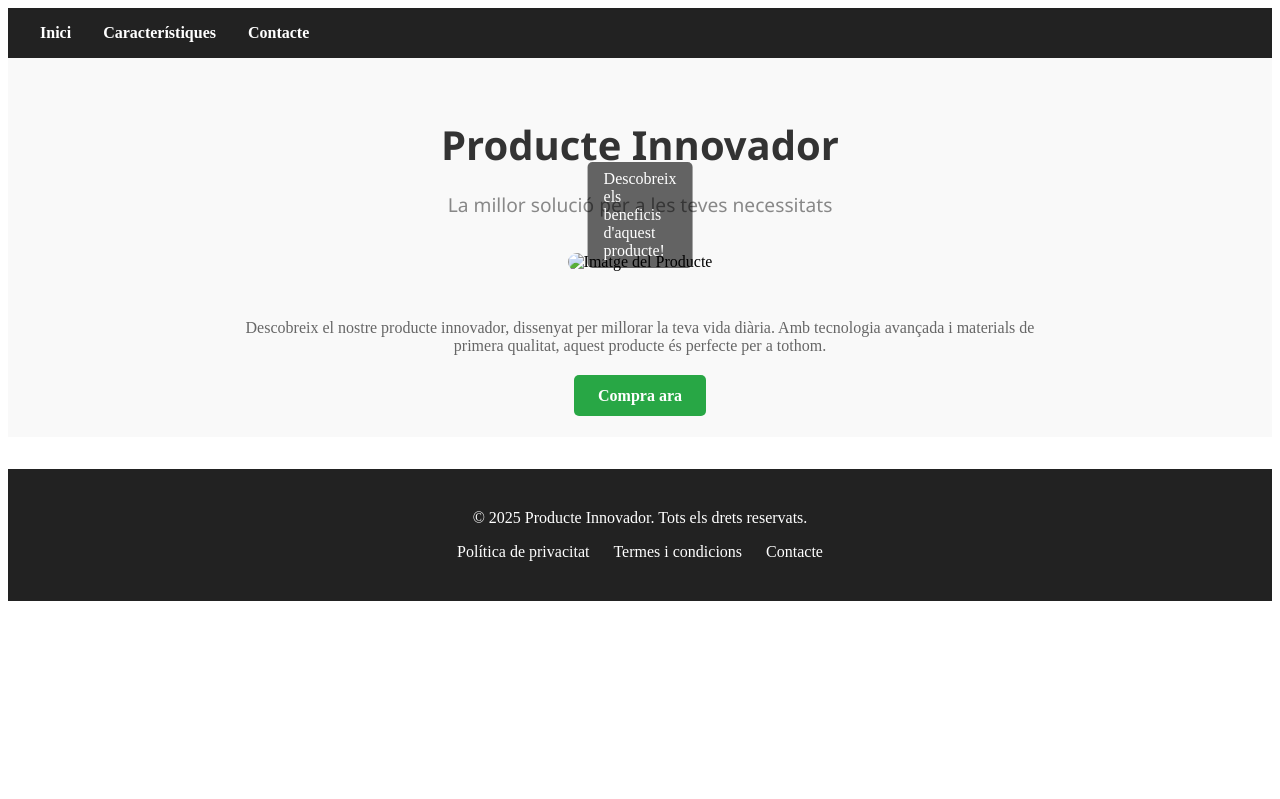
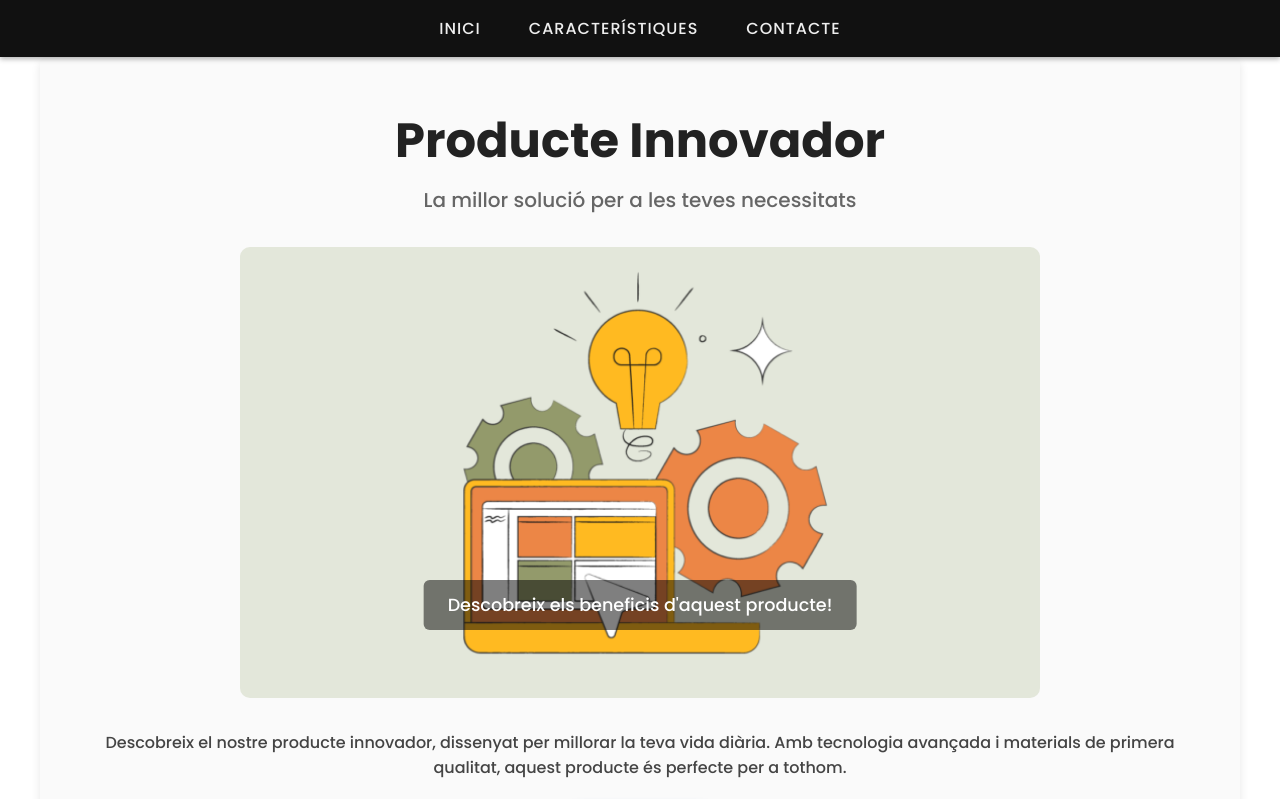
Before and after one commit to awpzz/Landing-Page-Yasser, a plain HTML site: page index.html in a window 1280 px wide. Shown: the top 799 px of the page. Drawn offline with Linux system fonts and the light colour scheme; files whose address does not match are found by name.

Commit message:
Millores de disseny: tipografia, navegació sticky, shadows i CTA

```diff
--- a/index.html
+++ b/index.html
@@ -4,6 +4,7 @@
     <meta charset="UTF-8">
     <meta name="viewport" content="width=device-width, initial-scale=1.0">
     <title>Landing Page</title>
+    <link href="https://fonts.googleapis.com/css2?family=Poppins:wght@300;500;700&display=swap" rel="stylesheet">
     <link rel="stylesheet" href="styles.css">
 </head>
 <body>
@@ -17,26 +18,26 @@
         </nav>
     </header>
 
-    <div class="landing-container">
+    <div class="landing-container" id="home">
         <header class="header">
             <h1 class="product-title">Producte Innovador</h1>
             <p class="product-subtitle">La millor solució per a les teves necessitats</p>
         </header>
         <section class="hero-section">
             <img class="hero-image" src="images/product.png" alt="Imatge del Producte" />
-            <p class="hero-text"> Descobreix els beneficis d'aquest producte! </p>
+            <p class="hero-text">Descobreix els beneficis d'aquest producte!</p>
         </section>
-        <section class="description-section">
+        <section class="description-section" id="features">
             <p class="product-description">
                 Descobreix el nostre producte innovador, dissenyat per millorar la teva vida diària. Amb tecnologia avançada i materials de primera qualitat, aquest producte és perfecte per a tothom.
             </p>
         </section>
         <footer class="footer">
-            <a href="#" class="cta-button">Compra ara</a>
+            <a href="#contact" class="cta-button">Compra ara</a>
         </footer>
     </div>
 
-    <footer class="main-footer">
+    <footer class="main-footer" id="contact">
         <p class="footer-text">© 2025 Producte Innovador. Tots els drets reservats.</p>
         <ul class="footer-links">
             <li><a href="#privacy" class="footer-link">Política de privacitat</a></li>
--- a/styles.css
+++ b/styles.css
@@ -1,107 +1,126 @@
+* {
+    box-sizing: border-box;
+    margin: 0;
+    padding: 0;
+    font-family: 'Poppins', sans-serif;
+}
+html {
+    scroll-behavior: smooth;
+}
 .navbar {
-    background-color: #222;
-    padding: 1rem 2rem;
+    background-color: #111;
+    padding: 1rem;
+    box-shadow: 0 2px 5px rgba(0,0,0,0.3);
+    position: sticky;
+    top: 0;
+    z-index: 10;
 }
 .nav-list {
     display: flex;
-    gap: 2rem;
+    justify-content: center;
+    gap: 3rem;
     list-style: none;
-    margin: 0;
-    padding: 0;
 }
 .nav-link {
-    color: #fff;
+    color: #eee;
     text-decoration: none;
-    font-weight: bold;
+    text-transform: uppercase;
+    letter-spacing: 1px;
+    transition: color 0.3s;
 }
 .nav-link:hover {
     color: #00bcd4;
 }
-
 .landing-container {
-    background-color: #f9f9f9;
+    background-color: #fafafa;
     display: flex;
     flex-direction: column;
     align-items: center;
-    justify-content: center;
-    padding: 2rem;
+    padding: 3rem 2rem;
+    max-width: 1200px;
+    margin: 0 auto;
+    box-shadow: 0 4px 10px rgba(0,0,0,0.1);
+    border-radius: 8px;
 }
-
 .header {
-    font-family: 'Segoe UI', Tahoma, Geneva, Verdana, sans-serif;
-    color: #333;
-    margin-bottom: 1rem;
     text-align: center;
+    margin-bottom: 2rem;
 }
 .product-title {
-    font-size: 2.5rem;
+    font-size: 3rem;
+    color: #222;
     margin-bottom: 0.5rem;
 }
 .product-subtitle {
-    font-size: 1.2rem;
-    color: #888;
+    font-size: 1.25rem;
+    color: #666;
 }
-
 .hero-section {
     position: relative;
-    margin-bottom: 1rem;
+    width: 100%;
+    margin-bottom: 2rem;
 }
 .hero-image {
-    max-width: 100%;
+    width: 100%;
+    max-width: 800px;
     border-radius: 10px;
     display: block;
-    margin: 0 auto 1rem;
+    margin: 0 auto;
 }
 .hero-text {
     position: absolute;
-    bottom: 10%;
+    bottom: 15%;
     left: 50%;
     transform: translateX(-50%);
-    background-color: rgba(0,0,0,0.6);
+    background-color: rgba(0,0,0,0.5);
     color: #fff;
-    padding: 0.5rem 1rem;
-    border-radius: 5px;
+    padding: 0.75rem 1.5rem;
+    border-radius: 6px;
+    font-size: 1.1rem;
 }
-
 .product-description {
     font-size: 1rem;
-    color: #666;
+    color: #444;
+    line-height: 1.6;
+    text-align: center;
     margin-bottom: 2rem;
-    max-width: 800px;
-    text-align: center;
+    padding: 0 1rem;
 }
-
 .cta-button {
-    background-color: #28a745;
+    background-color: #007acc;
     color: #fff;
-    padding: 0.75rem 1.5rem;
+    padding: 0.75rem 2rem;
     text-decoration: none;
-    border-radius: 5px;
-    font-weight: bold;
-    transition: background-color 0.3s ease;
+    border-radius: 30px;
+    font-weight: 500;
+    box-shadow: 0 4px 8px rgba(0,122,204,0.3);
+    transition: transform 0.2s, box-shadow 0.2s;
 }
 .cta-button:hover {
-    background-color: #218838;
+    transform: translateY(-3px);
+    box-shadow: 0 6px 12px rgba(0,122,204,0.4);
 }
-
 .main-footer {
-    background-color: #222;
-    color: #fff;
+    background-color: #111;
+    color: #ccc;
     text-align: center;
-    padding: 1.5rem 2rem;
-    margin-top: 2rem;
+    padding: 2rem 1rem;
+    margin-top: 3rem;
+}
+.footer-text {
+    margin-bottom: 1rem;
+    font-size: 0.9rem;
 }
 .footer-links {
-    list-style: none;
-    padding: 0;
     display: flex;
     justify-content: center;
     gap: 1.5rem;
-    margin-top: 0.5rem;
+    list-style: none;
 }
 .footer-link {
-    color: #fff;
+    color: #ccc;
     text-decoration: none;
+    transition: color 0.3s;
 }
 .footer-link:hover {
     color: #00bcd4;
```
Also changed, not shown: product.png (added).
